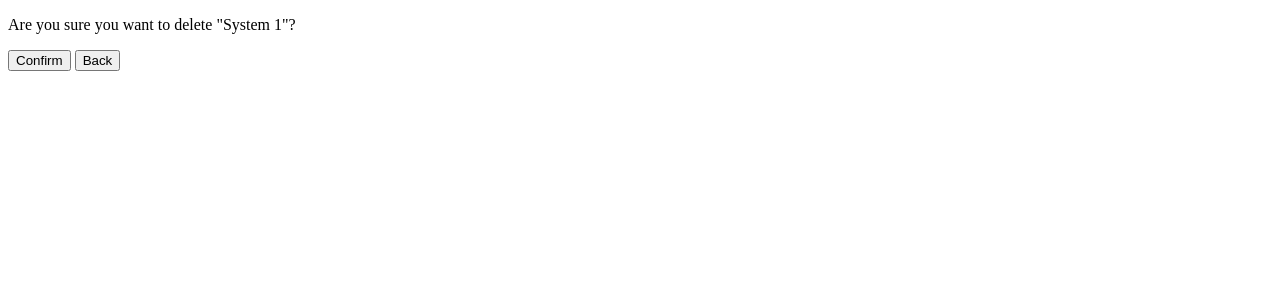
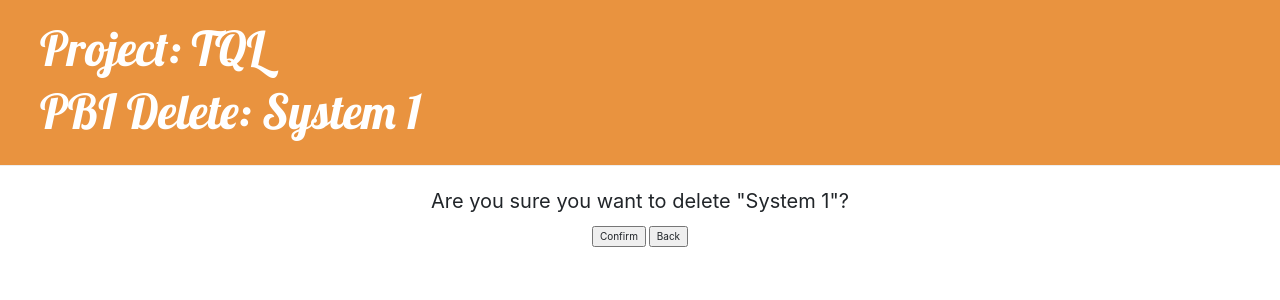
Before and after one commit to Yixing-Zhang/COMP-3297-BackTrack-by-TQL, a Django app: page /project/1/productBacklog/pbi/1/delete/ in a window 1280 px wide. Shown: the top 300 px of the page. Run offline with Django 3.2, Linux system fonts and the light colour scheme; data comes from the database, SQL or seed files in the repository; some libraries are stand-ins or nearby versions.

Commit message:
Update with better UI.

```diff
--- a/BackTrack/config/settings.py
+++ b/BackTrack/config/settings.py
@@ -120,4 +120,6 @@ USE_TZ = True
 # https://docs.djangoproject.com/en/2.2/howto/static-files/
 
 STATIC_URL = '/static/'
-STATIC_ROOT = os.path.join(BASE_DIR, 'static')
+STATICFILES_DIRS = [
+    os.path.join(BASE_DIR, "static"),
+]
--- a/BackTrack/productBacklog/views.py
+++ b/BackTrack/productBacklog/views.py
@@ -85,15 +85,19 @@ class PBIDelete(DeleteView):
 
     def get_context_data(self, **kwargs):
         pbi = self.kwargs['pk']
+        project = self.kwargs['project_pk']
 
         context = super().get_context_data(**kwargs)
+        context['pbi_main'] = '/project/' + str(project) + '/productBacklog/pbi/' + str(pbi)
         context['pbi'] = PBI.objects.get(pk=pbi)
+        context['project'] = Project.objects.get(pk=project)
         return context
 
 
 def pbi_modify(request, project_pk, pbi_pk):
     pbi = get_object_or_404(PBI, pk=pbi_pk)
     project = Project.objects.get(pk=project_pk)
+    pbi_main = '/project/' + str(project_pk) + '/productBacklog/pbi/' + str(pbi_pk)
     if request.method == "POST":
         form = PBIModifyForm(request.POST, instance=pbi)
         if form.is_valid():
@@ -102,4 +106,4 @@ def pbi_modify(request, project_pk, pbi_pk):
             return redirect('/project/' + str(project_pk) + '/productBacklog/pbi/' + str(pbi_pk), pk=pbi.pk)
     else:
         form = PBIModifyForm(instance=pbi)
-    return render(request, 'pbi_modify.html', {'form': form})
+    return render(request, 'pbi_modify.html', {'form': form, 'project': project, 'pbi': pbi, 'pbi_main': pbi_main})
--- /dev/null
+++ b/BackTrack/static/css/productBacklog.css
@@ -0,0 +1,26 @@
+.page-header {
+    background-color: #E9933F;
+    margin-top: 0;
+    padding: 20px 20px 20px 40px;
+}
+
+.page-header h1, .page-header h1 a, .page-header h1 a:visited, .page-header h1 a:active {
+    color: #ffffff;
+    font-size: 36pt;
+    text-decoration: none;
+}
+
+.page-header h2, .page-header h2 a, .page-header h2 a:visited, .page-header h2 a:active {
+    color: #ffffff;
+    font-size: 36pt;
+    text-decoration: none;
+}
+
+h1, h2, h3, h4 {
+    font-family: 'Lobster', cursive;
+}
+
+table, th, td
+{
+    border: 1px solid cornflowerblue;
+}
--- a/BackTrack/templates/pbi_delete.html
+++ b/BackTrack/templates/pbi_delete.html
@@ -1,14 +1,27 @@
 <!DOCTYPE html>
+{% load static %}
 <html lang="en">
 <head>
+    <link rel="stylesheet" href="//maxcdn.bootstrapcdn.com/bootstrap/3.2.0/css/bootstrap.min.css">
+    <link rel="stylesheet" href="//maxcdn.bootstrapcdn.com/bootstrap/3.2.0/css/bootstrap-theme.min.css">
+    <link rel="stylesheet" href="https://stackpath.bootstrapcdn.com/bootstrap/4.3.1/css/bootstrap.min.css" integrity="sha384-ggOyR0iXCbMQv3Xipma34MD+dH/1fQ784/j6cY/iJTQUOhcWr7x9JvoRxT2MZw1T" crossorigin="anonymous">
+    <link href="//fonts.googleapis.com/css?family=Lobster&subset=latin,latin-ext" rel="stylesheet" type="text/css">
+    <link rel="stylesheet" href="{% static 'css/productBacklog.css' %}">
     <meta charset="UTF-8">
     <title>PBI Delete: {{ pbi.name }}</title>
 </head>
 <body>
-    <form action="" method="post">{% csrf_token %}
-    <p>Are you sure you want to delete "{{ object }}"?</p>
-    <input type="submit" value="Confirm" />
-    <input type="button" value="Back" onclick="history.back()">
-</form>
+    <div class="page-header">
+        <h1><a href="../../../..">Project: {{ project.name }}</a></h1>
+        <h2><a href={{pbi_main}}>PBI Delete: {{ pbi.name }}</a></h2>
+    </div>
+
+    <div style="text-align:center;">
+        <form action="" method="post">{% csrf_token %}
+        <p style="font-size:20px;">Are you sure you want to delete "{{ object }}"?</p>
+        <input type="submit" value="Confirm" />
+        <input type="button" value="Back" onclick="history.back()">
+        </form>
+    </div>
 </body>
 </html>
```
Also changed, not shown: BackTrack/templates/pbi_add.html (+8 -2 lines), BackTrack/templates/pbi_main.html (+31 -8 lines), BackTrack/templates/pbi_modify.html (+9 -3 lines), BackTrack/templates/productbacklog_main.html (+25 -19 lines).
